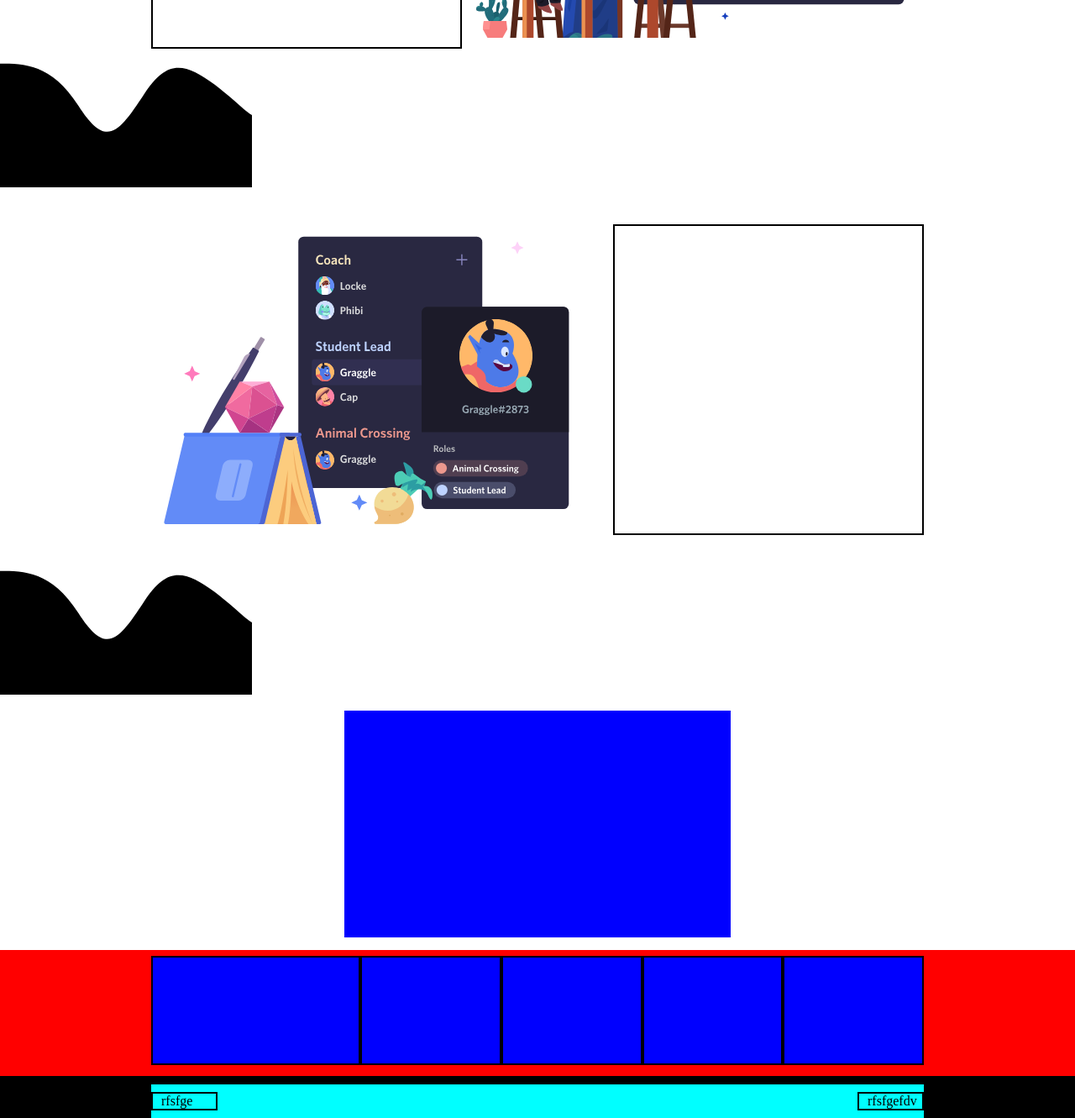
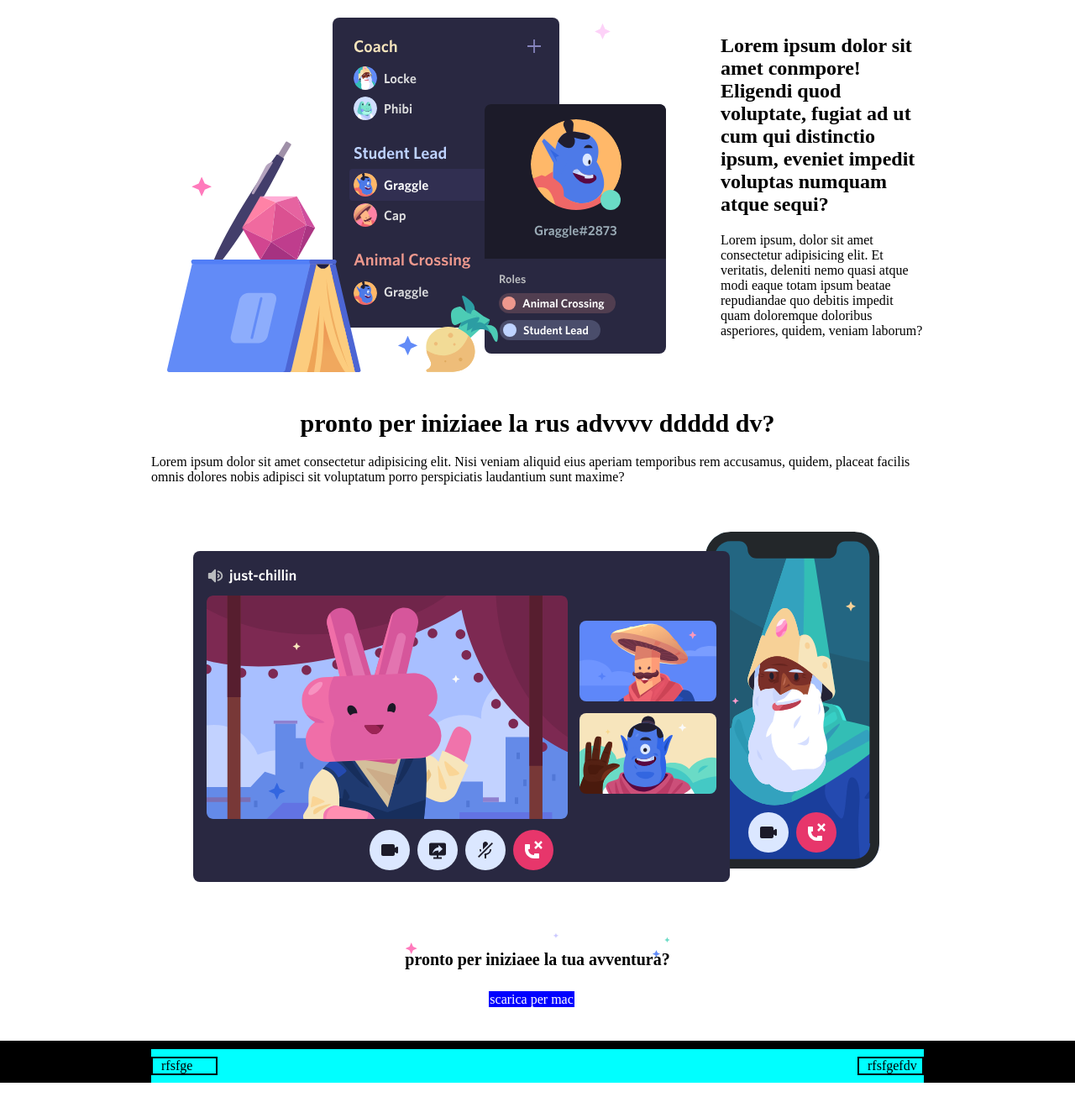
Before and after one commit to GiuseppeRepici/htmlcss-discord, a plain HTML site: page index.html in a window 1280 px wide. Shown: the part 1455-2786 px from the top of the page at 84% size. After the commit the page ends 2744 px from the top, so only its background shows below. Drawn offline with Linux system fonts and the light colour scheme.

Commit message:
ho ordinato un po i file

```diff
--- a/css/style.css
+++ b/css/style.css
@@ -21,8 +21,16 @@
     flex-shrink: 0;
 }
 
+.tit2 ul{
+    display: flex;
+    list-style: none;
+    column-gap: 1rem;
+}
 
-
+a{
+    color: white;
+    margin: 0 10px;
+}
 
 .tit1 , .tit3{
     flex-grow: 1;
@@ -32,26 +40,18 @@
     flex-grow: 2;
     display: flex;
     align-items: center;
-
-
+    isplay: flex;
+    justify-content: center;
 }
 
-.boxs{
-    border: 2px solid black;
-    border-radius: 20%;
-    color: black;
-    background-color: white;
-    padding: 5px 0;
-    width: 60px;
+.tit3{
+    align-self: center;
+    display: flex;
+    justify-content: flex-end;
 }
 
 .test{
     text-align: center;
-}
-.tit3{
-    align-self: center;
-    display: flex;
-    justify-content: flex-end;
 }
 
 .sect1 {
@@ -71,6 +71,12 @@
     text-align: center;
 }
 
+.box1 span {
+    border: 2px solid black;
+    border-radius: 20%;
+    padding: 2px;
+}
+
 .hh {
     text-align: center;
     color: white;
@@ -78,12 +84,10 @@
     font-size: 40px;
 }
 
+.pp{
+    margin-bottom: 10px;
+}
 
-.box1 span {
-    border: 2px solid black;
-    border-radius: 20%;
-    padding: 2px;
-}
 .bb{
     color: black;
     background-color: white;
@@ -91,10 +95,6 @@
 .aa{
     background-color: black;
     color: white;
-}
-
-.pp{
-    margin-bottom: 10px;
 }
 
 .sect2 {
@@ -112,74 +112,108 @@
     flex-basis: 50%;
 }
 
-
+.sect2-box9 {
+    display: flex;
+    padding-top: 38px;
+}
 
 .par{
     padding-top: 20px;
 }
-.sect2-box9 {
-    display: flex;
-    padding-top: 38px;
-}
-.sects{
 
-}
 .sect3 {
-    height: 400px;
     display: flex;
     justify-content: center;
 }
 
+.box3{
+    width: 920px;
+    flex-shrink: 0;
+    align-self: center;
+    display: flex;
+}
+
 .sect1-box3 {
     flex-grow: 1;
-    border: 2px solid black;
-}
-
-.sect2-box3 {
-    flex-grow: 1.5;
-    background-image: url(../img/item2.svg);
-    background-size: contain;
+    padding-top: 38px;
 }
 
 .sect4 {
-    height: 300px;
+
     display: flex;
-    justify-content: center;
+    flex-direction: column;
+    align-items: center;
+    width: 920px;
+    margin: 0 auto 40px;
+
 }
 
-.box4{
-    background-color: blue;
-    height: 90%;
-    width: 460px;
-    flex-shrink: 0;
-    align-self: center;
+.part1 h3{
+    text-align: center;
+    font-size: 30px;
+    padding-bottom: 20px;
 }
 
-.sect5 {
-    background-color: red;
-    height: 150px;
-    display: flex;
-    justify-content: center;
-}
-.box5{
-    background-color: blue;
-    height: 130px;
-    width: 920px;
-    flex-shrink: 0;
-    margin-top: 7px;
-    align-self: ;
-    display: flex;
+.stelle{
+    height: 50px;
+    background-image: url(../img/stars.svg);
+    background-size: contain;
+    background-repeat: no-repeat;
+    padding-top: 20px;
 }
 
-.sect1-box5 {
-    flex-grow: 1.5;
-    border: 2px solid black;
+.part3 h3{
+    text-align: center;
+    font-size: 20px;
+    padding-bottom: 20px;
 }
 
-.sect2-box5 , .sect3-box5 , .sect4-box5 , .sect5-box5{
-    flex-grow: 1;
-    border: 2px solid black;
+.cc{
+    border: 1px solid blue;
+    background-color: blue;
+    color: white;
+    margin-left: 100px;
+    margin-bottom: 40px;
 }
+
+
+
+
+
+
+
+
+
+
+
+
+
+
+
+
+
+
+
+
+
+
+
+
+
+
+
+
+
+
+
+
+
+
+
+
+
+
+
 
 footer{
     height: 50px;
@@ -208,46 +242,3 @@ footer{
 .sp1 , .sp2{
     align-self: center;
 }
-
-.tit2{
-    display: flex;
-    justify-content: center;
-}
-.tit2 ul{
-    display: flex;
-    list-style: none;
-    column-gap: 1rem;
-}
-
-a{
-    color: white;
-    margin: 0 10px;
-}
-
-
-.box3{
-    height: 370px;
-    width: 920px;
-    flex-shrink: 0;
-    align-self: center;
-    display: flex;
-}
-.box2{
-    height: 370px;
-    width: 920px;
-    flex-shrink: 0;
-    align-self: center;
-    display: flex;
-}
-
-.sect1-box2 {
-    flex-grow: 1.5;
-    background-image: url(../img/item3.svg);
-    background-size: contain;
-
-}
-
-.sect2-box2 {
-    flex-grow: 1;
-    border: 2px solid black;
-}
--- a/index.html
+++ b/index.html
@@ -36,6 +36,7 @@
                     <span class="aa">apri discord nel tuo browser</span>
                 </div>
             </section>
+
             <section class="sect2">
                 <div class="box9">
                     <div class="sect1-box9 flex-b-50">
@@ -49,33 +50,55 @@
                     </div>
                 </div>
             </section>
-            <img class="im1" src="../htmlcss-discord/img/wave.svg" alt="">
+
             <section class="sect3">
                 <div class="box3">
-                    <div class="sect1-box3"></div>
-                    <div class="sect2-box3"></div>
+                    <div class="sect1-box3 flex-b-50">
+                        <h2>Lorem ipsum dolor sit amet conmpore! Eligendi quod voluptate, fugiat ad ut cum qui distinctio ipsum, eveniet impedit voluptas numquam atque sequi?</h2>
+                        <p class="par">Lorem ipsum, dolor sit amet consectetur adipisicing elit. Et veritatis, deleniti nemo quasi atque modi eaque totam ipsum beatae repudiandae quo debitis impedit quam doloremque doloribus asperiores, quidem, veniam laborum?</p>
+                    </div>
+                    <div class="sect2-box3 flex-b-50">
+                        <img src="../htmlcss-discord/img/item2.svg" alt="">
+                    </div>
                 </div>
             </section>
-            <img class="im1" src="../htmlcss-discord/img/wave.svg" alt="">
+
             <section class="sect2">
-                <div class="box2">
-                    <div class="sect1-box2"></div>
-                    <div class="sect2-box2"></div>
+                <div class="box9">
+                    <div class="sect1-box9 flex-b-50">
+                        <img src="../htmlcss-discord/img/item3.svg" alt="">
+                    </div>
+                    <div class="sect2-box9 flex-b-50">
+                        <div class="sects">
+                           <h2>Lorem ipsum dolor sit amet conmpore! Eligendi quod voluptate, fugiat ad ut cum qui distinctio ipsum, eveniet impedit voluptas numquam atque sequi?</h2>
+                           <p class="par">Lorem ipsum, dolor sit amet consectetur adipisicing elit. Et veritatis, deleniti nemo quasi atque modi eaque totam ipsum beatae repudiandae quo debitis impedit quam doloremque doloribus asperiores, quidem, veniam laborum?</p>
+                        </div>
+                    </div>
                 </div>
             </section>
-            <img class="im1" src="../htmlcss-discord/img/wave.svg" alt="">
+
             <section class="sect4">
-                <div class="box4"></div>
-            </section>
-            <section class="sect5">
-                <div class="box5">
-                    <div class="sect1-box5"></div>
-                    <div class="sect2-box5"></div>
-                    <div class="sect3-box5"></div>
-                    <div class="sect4-box5"></div>
-                    <div class="sect5-box5"></div>
+
+                <div class="part1">
+                    <h3>pronto per iniziaee la rus advvvv ddddd dv?</h3>
+                    <span>Lorem ipsum dolor sit amet consectetur adipisicing elit. Nisi veniam aliquid eius aperiam temporibus rem accusamus, quidem, placeat facilis omnis dolores nobis adipisci sit voluptatum porro perspiciatis laudantium sunt maxime?</span>
+                </div>
+
+                <div class="part2">
+                    <img src="../htmlcss-discord/img/item4-big.svg" alt="">
+                </div>
+                <div class="part3">
+                    <div>
+                        <div class="stelle">
+                        <h3>pronto per iniziaee la tua avventura?</h3>
+                        </div>
+                        <span class="cc"> scarica per mac</span>
+                    </div>
                 </div>
             </section>
+
+
+
         </main>
         <footer>
             <div class="box6">
```
